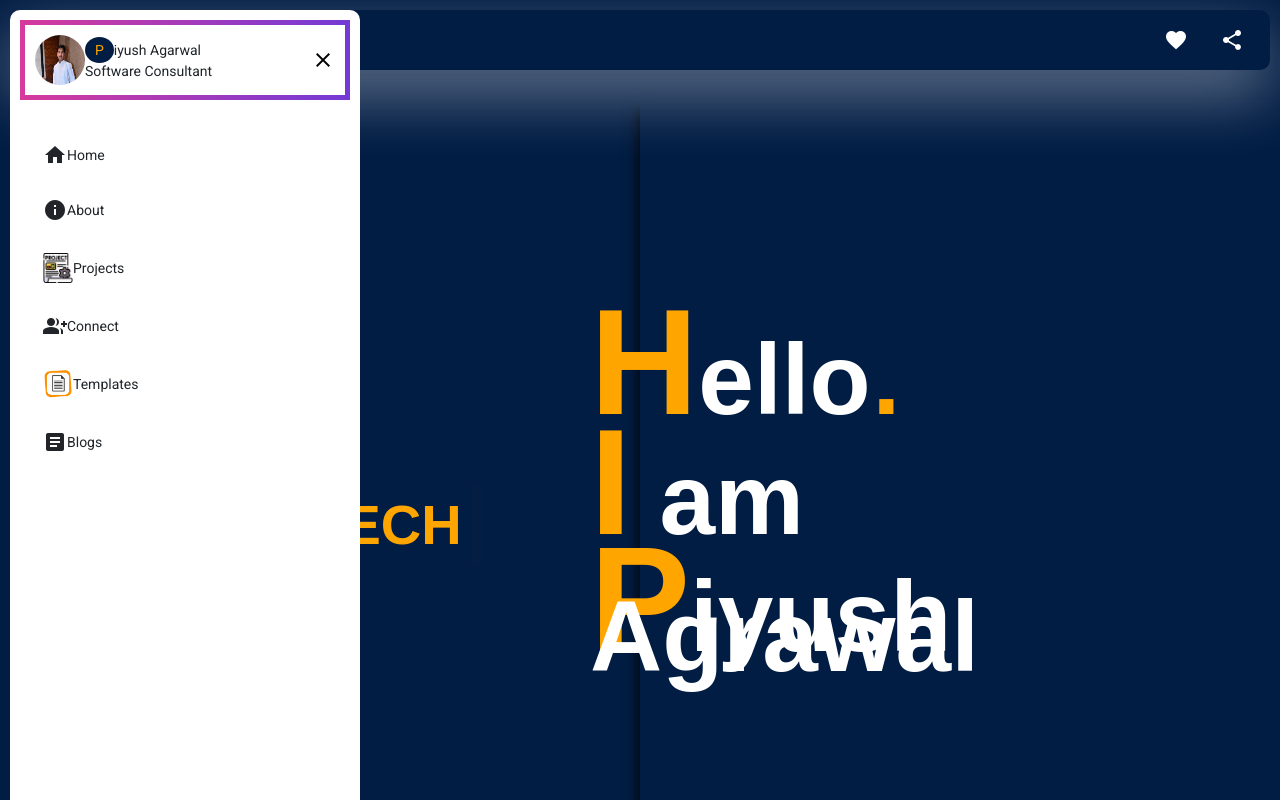
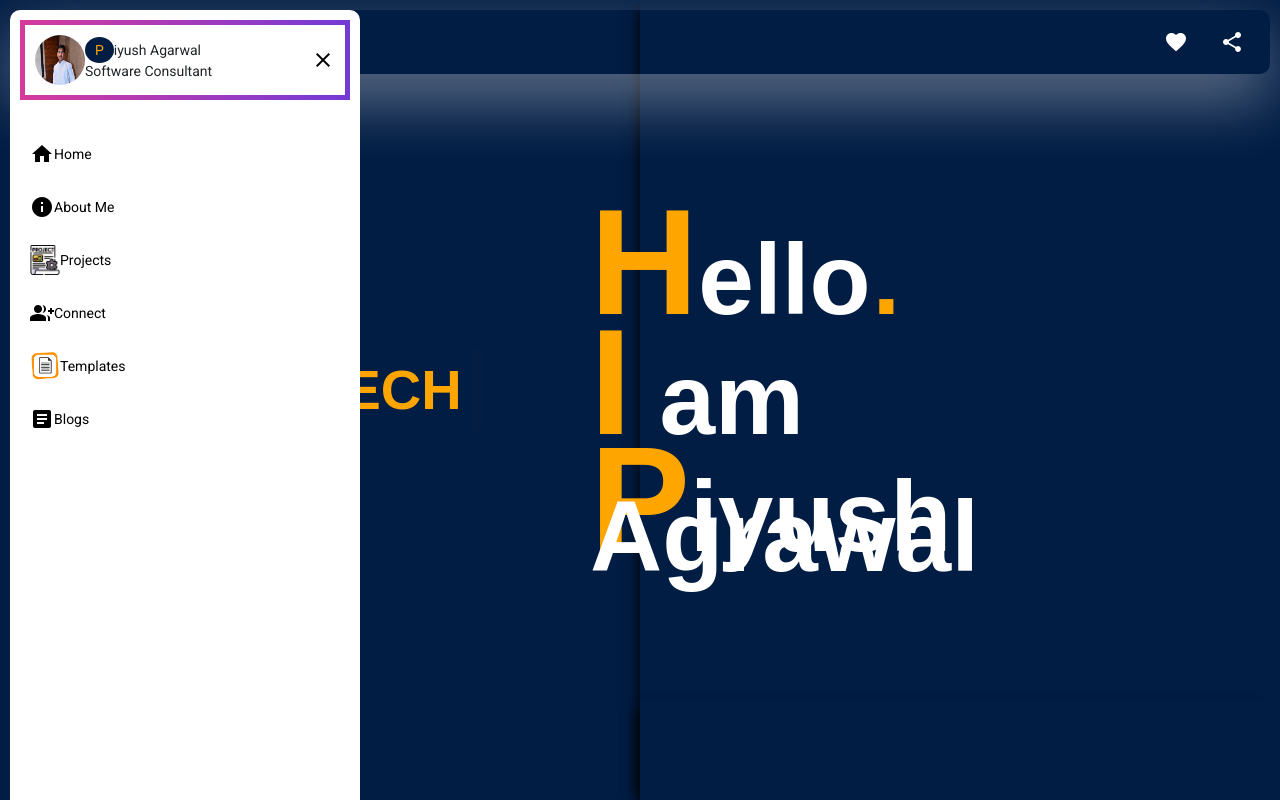
Before and after one commit to Piyush132000/piyushagarwal, an Angular app: page / in a window 1280 px wide. Both pictures are taken after a click on the button "menu". Shown: the top 800 px of the page. Built offline with nearby package versions, Linux system fonts and the light colour scheme.

Commit message:
new deployment

```diff
--- a/src/app/app.component.html
+++ b/src/app/app.component.html
@@ -1 +1,3 @@
+<div class="containers">
 <router-outlet></router-outlet>
+</div>
--- a/src/app/home/header/header.component.html
+++ b/src/app/home/header/header.component.html
@@ -11,10 +11,9 @@
                 alt="Avatar"
               />
               <div class="d-grid">
-              <span class="name">{{ title }}</span>
-              <span >Software Consultant</span>
-            </div>
-
+                <span class="name">{{ title }}</span>
+                <span>Software Consultant</span>
+              </div>
             </div>
             <mat-icon
               class="cross"
@@ -26,12 +25,43 @@
         </div>
       </div>
       <ul class="list">
-        <li class="list_item"><mat-icon>home</mat-icon>   Home</li>
-        <li class="list_item"><mat-icon>info</mat-icon>   About</li>
-        <li class="list_item"><img src="./assets/images/project.png" style="width: 30px;height: 30px;">Projects</li>
-        <li class="list_item"><mat-icon>group_add</mat-icon>   Connect</li>
-        <li class="list_item"><img src="./assets/images/template.png" style="width: 30px;height: 30px;">   Templates</li>
-        <li class="list_item"><mat-icon>article</mat-icon>   Blogs</li>
+        <li class="list_item">
+          <a (click)="toggleDrawer()" href="#home"
+            ><mat-icon>home</mat-icon> Home</a
+          >
+        </li>
+        <li class="list_item">
+          <a (click)="toggleDrawer()" href="#aboutme"
+            ><mat-icon>info</mat-icon>About Me</a
+          >
+        </li>
+        <li class="list_item">
+          <a (click)="toggleDrawer()" href="#aboutme">
+            <img
+              src="./assets/images/project.png"
+              style="width: 30px; height: 30px"
+            />Projects</a
+          >
+        </li>
+        <li class="list_item">
+          <a (click)="toggleDrawer()" href="#aboutme"
+            ><mat-icon>group_add</mat-icon> Connect</a
+          >
+        </li>
+        <li class="list_item">
+          <a (click)="toggleDrawer()" href="#aboutme">
+            <img
+              src="./assets/images/template.png"
+              style="width: 30px; height: 30px"
+            />
+            Templates</a
+          >
+        </li>
+        <li class="list_item">
+          <a (click)="toggleDrawer()" href="#aboutme"
+            ><mat-icon>article</mat-icon> Blogs</a
+          >
+        </li>
       </ul>
     </div>
   </ng-container>
--- a/src/app/home/home-main/home-main.component.html
+++ b/src/app/home/home-main/home-main.component.html
@@ -1,10 +1,10 @@
-<main class="home-main d-flex align-items-center col-12 ">
-  <div class="content col-6">
+<main class="home-main d-flex align-items-center ">
+  <div class="content">
     <div  class="typewriter">
       I'm a <span #animator></span>
     </div>
   </div>
-  <div class="main-logo col-6 ">
+  <div class="main-logo">
       <span class="typewriter">Hello</span>
       <span class="typewriter">I am</span>
       <span class="typewriter">Piyush Agrawal</span>
--- a/src/app/home/home/home.component.html
+++ b/src/app/home/home/home.component.html
@@ -1,8 +1,8 @@
-<app-header style="z-index: 100;"></app-header>
-<div style="top: 100px; position: relative;">
-  <app-home-main style=" z-index: -1"></app-home-main>
-
-  <section class="introduction">
+<app-header style="z-index: 100"></app-header>
+<section id="home" class="sections animated">
+  <app-home-main></app-home-main>
+</section>
+<section id="aboutme" class="introduction sections" >
   <div class="introduction_about-me">
     <div class="introduction_about-me_content">
       <div>
@@ -16,19 +16,18 @@
       </div>
       <div class="check-my-profile">
         <a href="https://github.com/Piyush132000" target="_blank">
-            <img src="../../../assets/images/github.png"
+          <img src="./assets/images/github.png"
         /></a>
-          <a href="https://www.linkedin.com/in/piyush-agrawal-6a4594195/" target="_blank">
-            <img src="../../../assets/images/linkdin.png" />
+        <a
+          href="https://www.linkedin.com/in/piyush-agrawal-6a4594195/"
+          target="_blank"
+        >
+          <img src="./assets/images/linkdin.png" />
         </a>
       </div>
     </div>
-
-
   </div>
   <div class="introduction_about_img">
-      <img src="../../../assets/images/Piyush.jpg" />
-
+    <img src="./assets/images/Piyush.jpg" />
   </div>
 </section>
-</div>
--- a/src/app/home/home/home.component.ts
+++ b/src/app/home/home/home.component.ts
@@ -1,4 +1,4 @@
-import { Component, HostListener, OnInit } from '@angular/core';
+import { Component, } from '@angular/core';
 
 @Component({
   selector: 'app-home',
@@ -6,7 +6,4 @@ import { Component, HostListener, OnInit } from '@angular/core';
 })
 export class HomeComponent {
 
-  lastScrollTop = 0;
-  constructor() { }
-
 }
--- a/src/assets/home.scss
+++ b/src/assets/home.scss
@@ -5,7 +5,7 @@ header {
   position: fixed;
 
   .mat-toolbar {
-    height: 60px;
+    // height: 60px;
     z-index: 10;
     padding: 10px;
     border-radius: 10px;
@@ -35,8 +35,8 @@ header {
         border-radius: 50%;
       }
 
-      &::-ms-tooltip{
-       content:'Hii'
+      &::-ms-tooltip {
+        content: "Hii";
       }
     }
 
@@ -120,21 +120,33 @@ header {
   transition: all;
 
   &_item {
-    cursor: pointer;
     display: flex;
-    align-items: center;
-    padding: 13px;
-    font-size: $font-size;
-    margin-bottom: 5px;
+    a {
+      width: 100vw;
+      height: 6vh;
+      color: $color-black;
+      text-decoration: none;
+      cursor: pointer;
+      display: flex;
+      align-items: center;
+      font-size: $font-size;
+      margin-bottom: 5px;
+    }
   }
 
   &_item:hover {
+    a {
     background-color: $color-body;
     border-radius: 5px;
     color: $color-white;
     animation-name: list-animation;
     animation-duration: 0.7s;
     transition: all;
+
+    @media (max-width: 600px) {
+      animation: none;
+    }
+  }
   }
 }
 
--- a/src/assets/scss/home-main.scss
+++ b/src/assets/scss/home-main.scss
@@ -1,15 +1,17 @@
 .home-main {
-  width: 100%;
-  height: 100vh;
+  width: 100vw;
   @media (max-width: 600px) {
     flex-direction: column-reverse;
-    height: 40vh;
+    height: 50vh;
 
   }
 }
 
 .content {
-  height: 100vh;
+  width: 50vw;
+  display: flex;
+  justify-content: center;
+  align-items: center;
   @media (max-width: 600px) {
     margin: 10px !important;
     width: 100% !important;
@@ -45,6 +47,7 @@
 }
 
 .main-logo {
+  width: 50vw;
   z-index: -1;
   box-shadow: -11px 2px 12px -8px rgba(0, 0, 0, 0.75);
   display: flex;
--- a/src/styles.scss
+++ b/src/styles.scss
@@ -1,305 +1,41 @@
 /* You can add global styles to this file, and also import other style files */
-
-
 
 @import "./assets/variables.scss";
 @import "./assets/scss/animations.scss";
 
+@import "./assets/home.scss";
+@import "./assets/scss/home-main.scss";
+@import "./assets/scss/introduction.scss";
 
-@import './assets/home.scss';
-@import './assets/scss/home-main.scss';
-@import './assets/scss/introduction.scss';
+html,
+body {
+  height: 100%;
+}
+body {
+  margin: 0;
+  font-family: Arial, Helvetica, sans-serif;
+  padding: 0;
+  background-color: $color-body !important;
+  width: 100vw;
+  height: 100vh;
+  overflow: hidden;
 
-
-
-
-
-html, body { height: 100%; }
-body { margin: 0; font-family: Arial, Helvetica, sans-serif; padding: 0;
-background-color:$color-body  !important; }
-
-
-h1,
-h2,
-h3,
-h4,
-h5,
-h6 {
-  margin: 8px 0;
 }
 
-p {
-  margin: 0;
-}
+.containers {
+  width: 100%;
+  height: 100%;
+  scroll-snap-type: y mandatory;
+  overflow-y: scroll;
+  overflow: hidden;
 
-.spacer {
-  flex: 1;
-}
+  .sections {
+    display: flex;
+    width: 100vw;
+    height: 100vh;
+    scroll-snap-align: start;
+    scroll-behavior: smooth;
 
-.toolbar {
-  position: absolute;
-  top: 0;
-  left: 0;
-  right: 0;
-  height: 60px;
-  display: flex;
-  align-items: center;
-  background-color: #1976d2;
-  color: white;
-  font-weight: 600;
-}
-
-.toolbar img {
-  margin: 0 16px;
-}
-
-.toolbar #twitter-logo {
-  height: 40px;
-  margin: 0 8px;
-}
-
-.toolbar #youtube-logo {
-  height: 40px;
-  margin: 0 16px;
-}
-
-.toolbar #twitter-logo:hover,
-.toolbar #youtube-logo:hover {
-  opacity: 0.8;
-}
-
-.content {
-  display: flex;
-  margin: 82px auto 32px;
-  padding: 0 16px;
-  max-width: 960px;
-  flex-direction: column;
-  align-items: center;
-}
-
-svg.material-icons {
-  height: 24px;
-  width: auto;
-}
-
-svg.material-icons:not(:last-child) {
-  margin-right: 8px;
-}
-
-.card svg.material-icons path {
-  fill: #888;
-}
-
-.card-container {
-  display: flex;
-  flex-wrap: wrap;
-  justify-content: center;
-  margin-top: 16px;
-}
-
-.card {
-  all: unset;
-  border-radius: 4px;
-  border: 1px solid #eee;
-  background-color: #fafafa;
-  height: 40px;
-  width: 200px;
-  margin: 0 8px 16px;
-  padding: 16px;
-  display: flex;
-  flex-direction: row;
-  justify-content: center;
-  align-items: center;
-  transition: all 0.2s ease-in-out;
-  line-height: 24px;
-}
-
-.card-container .card:not(:last-child) {
-  margin-right: 0;
-}
-
-.card.card-small {
-  height: 16px;
-  width: 168px;
-}
-
-.card-container .card:not(.highlight-card) {
-  cursor: pointer;
-}
-
-.card-container .card:not(.highlight-card):hover {
-  transform: translateY(-3px);
-  box-shadow: 0 4px 17px rgba(0, 0, 0, 0.35);
-}
-
-.card-container .card:not(.highlight-card):hover .material-icons path {
-  fill: rgb(105, 103, 103);
-}
-
-.card.highlight-card {
-  background-color: #1976d2;
-  color: white;
-  font-weight: 600;
-  border: none;
-  width: auto;
-  min-width: 30%;
-  position: relative;
-}
-
-.card.card.highlight-card span {
-  margin-left: 60px;
-}
-
-svg#rocket {
-  width: 80px;
-  position: absolute;
-  left: -10px;
-  top: -24px;
-}
-
-svg#rocket-smoke {
-  height: calc(100vh - 95px);
-  position: absolute;
-  top: 10px;
-  right: 180px;
-  z-index: -10;
-}
-
-a,
-a:visited,
-a:hover {
-  color: #1976d2;
-  text-decoration: none;
-}
-
-a:hover {
-  color: #125699;
-}
-
-.terminal {
-  position: relative;
-  width: 80%;
-  max-width: 600px;
-  border-radius: 6px;
-  padding-top: 45px;
-  margin-top: 8px;
-  overflow: hidden;
-  background-color: rgb(15, 15, 16);
-}
-
-.terminal::before {
-  content: "\2022 \2022 \2022";
-  position: absolute;
-  top: 0;
-  left: 0;
-  height: 4px;
-  background: rgb(58, 58, 58);
-  color: #c2c3c4;
-  width: 100%;
-  font-size: 2rem;
-  line-height: 0;
-  padding: 14px 0;
-  text-indent: 4px;
-}
-
-.terminal pre {
-  font-family: SFMono-Regular,Consolas,Liberation Mono,Menlo,monospace;
-  color: white;
-  padding: 0 1rem 1rem;
-  margin: 0;
-}
-
-.circle-link {
-  height: 40px;
-  width: 40px;
-  border-radius: 40px;
-  margin: 8px;
-  background-color: white;
-  border: 1px solid #eeeeee;
-  display: flex;
-  justify-content: center;
-  align-items: center;
-  cursor: pointer;
-  box-shadow: 0 1px 3px rgba(0, 0, 0, 0.12), 0 1px 2px rgba(0, 0, 0, 0.24);
-  transition: 1s ease-out;
-}
-
-.circle-link:hover {
-  transform: translateY(-0.25rem);
-  box-shadow: 0px 3px 15px rgba(0, 0, 0, 0.2);
-}
-
-footer {
-  margin-top: 8px;
-  display: flex;
-  align-items: center;
-  line-height: 20px;
-}
-
-footer a {
-  display: flex;
-  align-items: center;
-}
-
-.github-star-badge {
-  color: #24292e;
-  display: flex;
-  align-items: center;
-  font-size: 12px;
-  padding: 3px 10px;
-  border: 1px solid rgba(27,31,35,.2);
-  border-radius: 3px;
-  background-image: linear-gradient(-180deg,#fafbfc,#eff3f6 90%);
-  margin-left: 4px;
-  font-weight: 600;
-}
-
-.github-star-badge:hover {
-  background-image: linear-gradient(-180deg,#f0f3f6,#e6ebf1 90%);
-  border-color: rgba(27,31,35,.35);
-  background-position: -.5em;
-}
-
-.github-star-badge .material-icons {
-  height: 16px;
-  width: 16px;
-  margin-right: 4px;
-}
-
-svg#clouds {
-  position: fixed;
-  bottom: -160px;
-  left: -230px;
-  z-index: -10;
-  width: 1920px;
-}
-
-/* Responsive Styles */
-@media screen and (max-width: 767px) {
-  .card-container > *:not(.circle-link) ,
-  .terminal {
-    width: 100%;
-  }
-
-  .card:not(.highlight-card) {
-    height: 16px;
-    margin: 8px 0;
-  }
-
-  .card.highlight-card span {
-    margin-left: 72px;
-  }
-
-  svg#rocket-smoke {
-    right: 120px;
-    transform: rotate(-5deg);
-  }
-}
-
-@media screen and (max-width: 575px) {
-  svg#rocket-smoke {
-    display: none;
-    visibility: hidden;
   }
 }
 
```
Also changed, not shown: src/assets/scss/introduction.scss (+23 -47 lines), 7 other files (tests, documents, lock files or other folders). Lines whose indentation alone changed are shown as unchanged.
